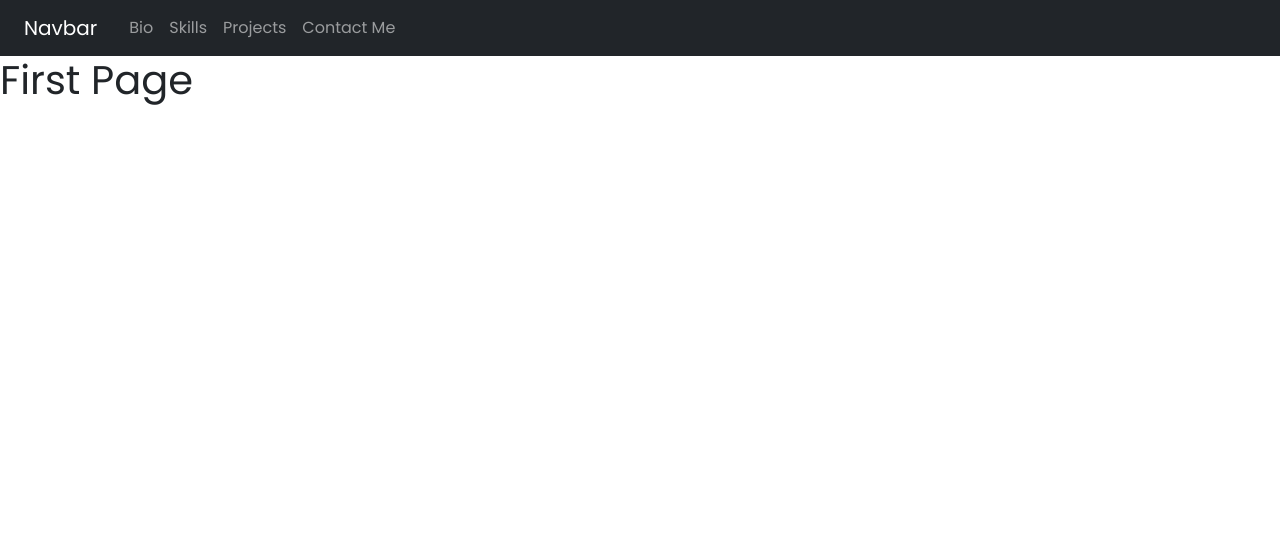
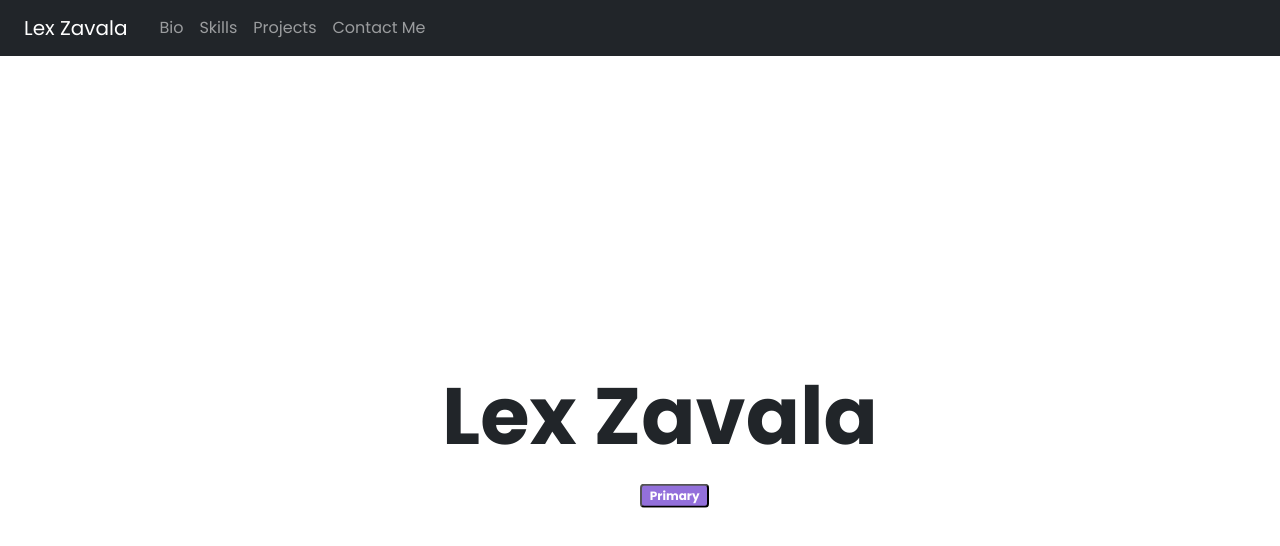
Before and after one commit to LexZavala/personalSite, a plain HTML site: page index.html in a window 1280 px wide. Drawn offline with nearby package versions, Linux system fonts and the light colour scheme.

Commit message:
added name on home page as well as github button

```diff
--- a/CSS/style.css
+++ b/CSS/style.css
@@ -20,8 +20,27 @@ section{
 
 .one {
     /*background: mediumspringgreen;*/
+    position: relative;
 }
 
+#name {
+    font-weight: bold;
+    margin-left: .5em;
+    font-size: 5em;
+    margin-bottom: 0;
+    position: absolute;
+    top: 45%;
+    -ms-transform: translateY(-50%);
+    transform: translateY(-50%);
+}
+
+#githubButton {
+    background: mediumpurple;
+    position: absolute;
+    top: 55%;
+    -ms-transform: translateY(-50%);
+    transform: translateY(-50%);
+}
 .two {
     /*background: coral;*/
 }
--- a/index.html
+++ b/index.html
@@ -9,7 +9,7 @@
 <body>
 <!--NAVBAR-->
     <nav class="navbar navbar-expand-lg navbar-expand-md navbar-dark bg-dark">
-        <a class="navbar-brand mx-4" href="#">Navbar</a>
+        <a class="navbar-brand mx-4" href="#">Lex Zavala</a>
         <button class="navbar-toggler" type="button" data-toggle="collapse" data-target="#navbarNavDropdown" aria-controls="navbarNavDropdown" aria-expanded="false" aria-label="Toggle navigation">
             <span class="navbar-toggler-icon"></span>
         </button>
@@ -32,8 +32,11 @@
     </nav>
 <!--MAIN-->
     <div class="contain">
-        <section class="one">
-            <h1>First Page</h1>
+        <section class="one d-flex justify-content-center">
+            <h1 id="name">Lex Zavala</h1>
+            <div>
+                <button id="githubButton" class="badge badge-pill">Primary</button>
+            </div>
         </section>
         <section class="two">
             <h1>Second Page</h1>
```
